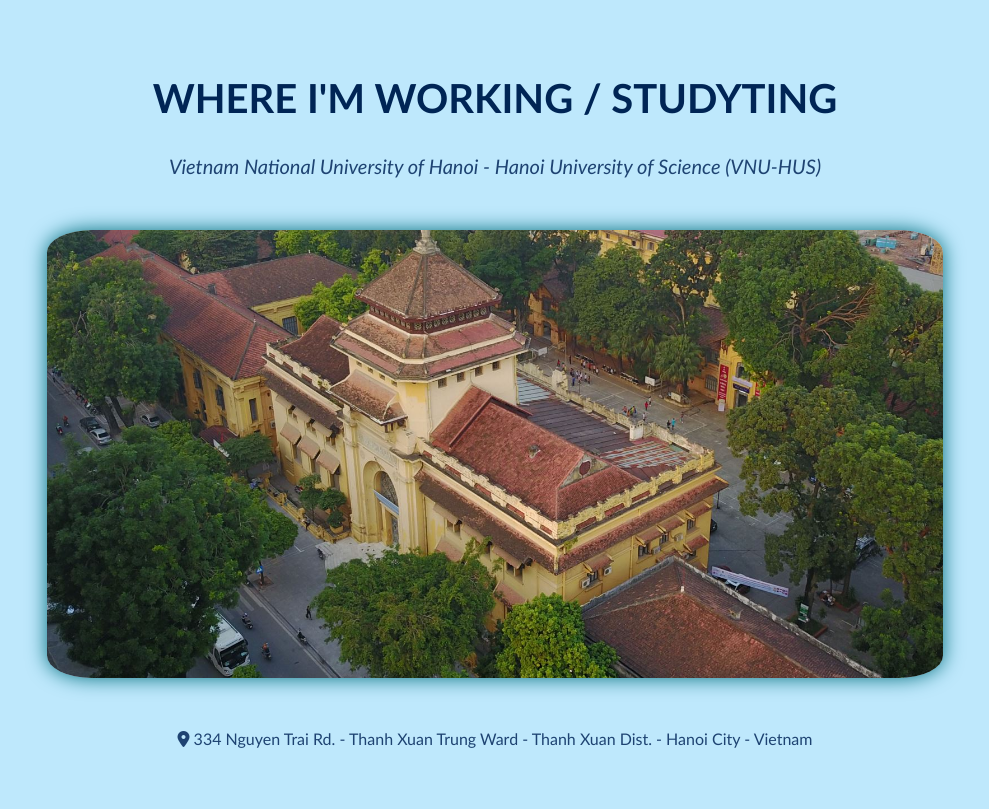
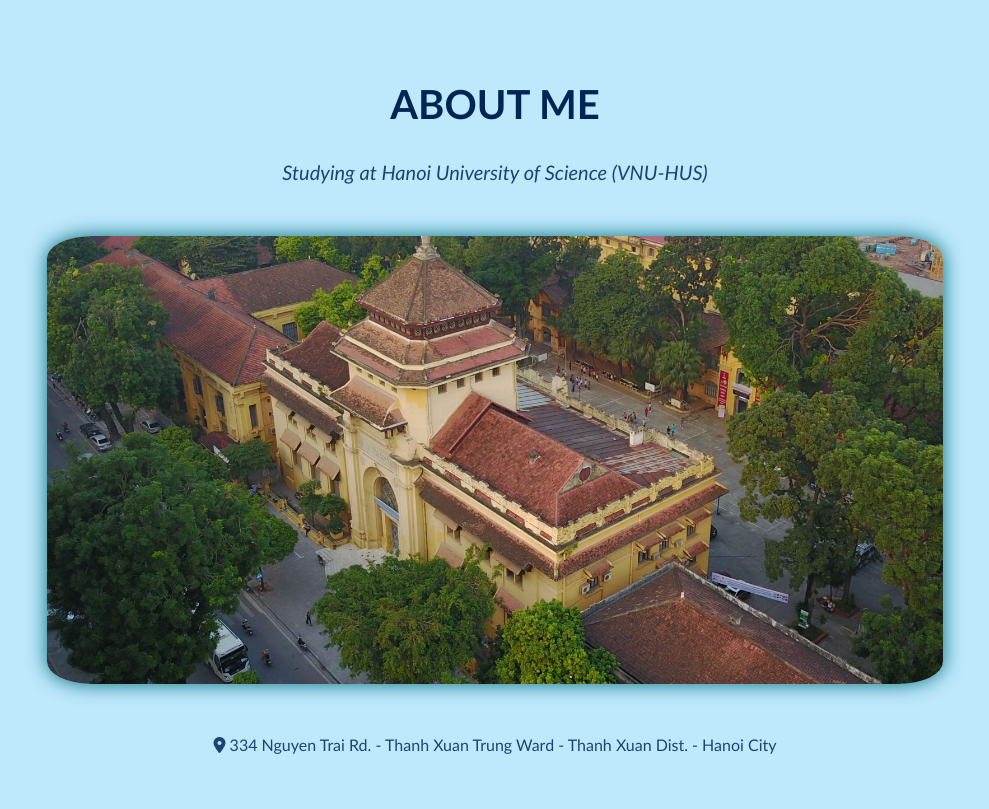
Before and after one commit to b1g-Dr4goN/BigDragoN, a plain HTML site: page index.html in a window 1280 px wide. Shown: the part 2600-3409 px from the top of the page, without its empty margins (145-1134 px from the left). Drawn offline with Linux system fonts and the light colour scheme.

Commit message:
Update index.html

```diff
--- a/index.html
+++ b/index.html
@@ -58,7 +58,7 @@
                 <h2 class="section-heading">HAPPY LUNAR NEW YEAR 2024</h2>
                 <p class="section-subheading">Year of the Dragon</p>
                 <div class="about-image"></div>
-                <p class="section-subheading" style="font-size:16px">
+                <p class="section-subheading" style="font-size:18px">
                     Hope you're all having your best time with your families and friends!
                     <br>Let's start a new year of Dragon with enthusiasm and new things together!
                 </p>
@@ -84,12 +84,12 @@
             </div>
             <!-- WORKING PLACE -->
             <div id="AboutMe" class="content-section">
-                <h2 class="section-heading">WHERE I'M WORKING / STUDYTING</h2>
-                <p class="section-subheading" style="padding-top: 30px">Vietnam National University of Hanoi - Hanoi University of Science (VNU-HUS)</p>
+                <h2 class="section-heading">ABOUT ME</h2>
+                <p class="section-subheading" style="padding-top: 30px">Studying at Hanoi University of Science (VNU-HUS)</p>
                 <a href="https://hus.vnu.edu.vn"><div class="THuniversity"></div></a>
                 <p class="section-subheading" style="font-style: normal; font-size: 16px">
                     <i class="fa-solid fa-location-dot"></i>
-                    334 Nguyen Trai Rd. - Thanh Xuan Trung Ward - Thanh Xuan Dist. - Hanoi City - Vietnam
+                    334 Nguyen Trai Rd. - Thanh Xuan Trung Ward - Thanh Xuan Dist. - Hanoi City
                 </p>
             </div>
 
```
